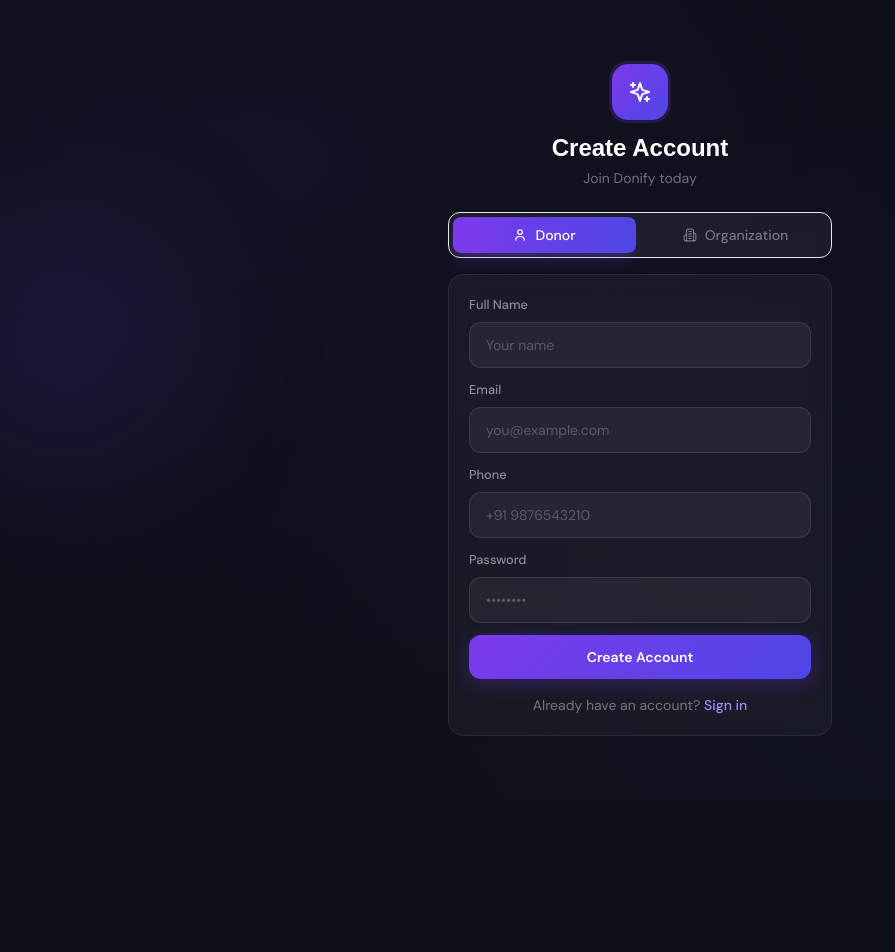
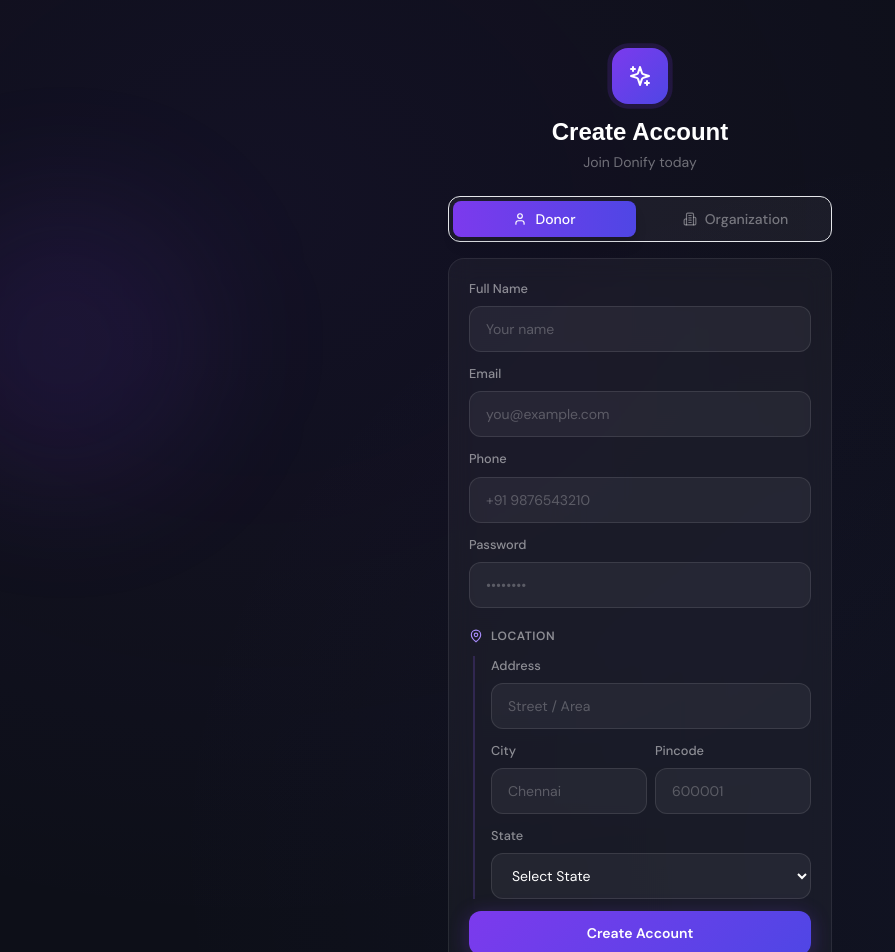
Before and after one commit to Dhanamalini-S-git/donation-frontend, a React (Create React App) app: page /register in a window 1280 px wide. Shown: the top 952 px of the page, without its empty margins (0-895 px from the left). Before the commit the page ends 800 px from the top, so only its background shows below. Built offline with nearby package versions, Linux system fonts and the light colour scheme.

Commit message:
forgot password ui

```diff
--- a/src/pages/auth/Login.js
+++ b/src/pages/auth/Login.js
@@ -1,15 +1,158 @@
 import React, { useState } from 'react';
 import { Link, useNavigate } from 'react-router-dom';
 import { useAuth } from '../../contexts/AuthContext';
+import API from '../../utils/api';
 import toast from 'react-hot-toast';
-import { Eye, EyeOff, Sparkles } from 'lucide-react';
+import { Eye, EyeOff, Sparkles, ArrowLeft, KeyRound, ShieldCheck } from 'lucide-react';
 
+// ─── Forgot Password Flow ───────────────────────────────
+const ForgotPassword = ({ onBack }) => {
+  const [step, setStep] = useState(1); // 1=email, 2=otp+newpass
+  const [email, setEmail] = useState('');
+  const [userId, setUserId] = useState('');
+  const [otp, setOtp] = useState(['','','','','','']);
+  const [newPassword, setNewPassword] = useState('');
+  const [confirmPassword, setConfirmPassword] = useState('');
+  const [loading, setLoading] = useState(false);
+  const refs = React.useRef([]);
+
+  const handleOtpChange = (i, val) => {
+    if (!/^\d?$/.test(val)) return;
+    const next = [...otp]; next[i] = val; setOtp(next);
+    if (val && i < 5) refs.current[i+1]?.focus();
+  };
+
+  const handleSendOtp = async (e) => {
+    e.preventDefault();
+    setLoading(true);
+    try {
+      const { data } = await API.post('/auth/forgot-password', { email });
+      setUserId(data.userId);
+      toast.success('OTP sent! Check server console.');
+      setStep(2);
+    } catch (err) {
+      toast.error(err.response?.data?.message || 'Email not found');
+    } finally { setLoading(false); }
+  };
+
+  const handleReset = async (e) => {
+    e.preventDefault();
+    if (newPassword !== confirmPassword) return toast.error('Passwords do not match!');
+    if (newPassword.length < 6) return toast.error('Password must be at least 6 characters');
+    setLoading(true);
+    try {
+      await API.post('/auth/reset-password', {
+        userId, otp: otp.join(''), newPassword
+      });
+      toast.success('Password reset successfully!');
+      onBack();
+    } catch (err) {
+      toast.error(err.response?.data?.message || 'Invalid OTP');
+    } finally { setLoading(false); }
+  };
+
+  return (
+    <div className="min-h-screen bg-app flex items-center justify-center p-4">
+      <div className="fixed inset-0 overflow-hidden pointer-events-none">
+        <div className="absolute top-1/4 -left-20 w-72 h-72 bg-violet-600/10 rounded-full blur-3xl animate-float"/>
+      </div>
+      <div className="w-full max-w-sm relative">
+        <div className="text-center mb-8 animate-fade-up">
+          <div className={`inline-flex items-center justify-center w-16 h-16 rounded-2xl mb-4 animate-pulse-ring ${
+            step === 1
+              ? 'bg-gradient-to-br from-violet-600 to-indigo-600 shadow-glow'
+              : 'bg-gradient-to-br from-emerald-500 to-teal-600'
+          }`}>
+            {step === 1 ? <KeyRound size={28} className="text-white"/> : <ShieldCheck size={28} className="text-white"/>}
+          </div>
+          <h1 className="font-display text-2xl font-bold text-white">
+            {step === 1 ? 'Forgot Password' : 'Reset Password'}
+          </h1>
+          <p className="text-white/40 text-sm mt-1">
+            {step === 1 ? 'Enter your email to receive OTP' : `OTP sent to ${email}`}
+          </p>
+        </div>
+
+        <div className="card animate-fade-up stagger-1">
+          {step === 1 ? (
+            <form onSubmit={handleSendOtp} className="space-y-4">
+              <div>
+                <label className="block mb-2">Email Address</label>
+                <input type="email" className="input-field" placeholder="you@example.com"
+                  value={email} onChange={e => setEmail(e.target.value)} required />
+              </div>
+              <button type="submit" disabled={loading} className="btn-primary">
+                {loading ? (
+                  <span className="flex items-center justify-center gap-2">
+                    <svg className="animate-spin h-4 w-4" viewBox="0 0 24 24" fill="none">
+                      <circle className="opacity-25" cx="12" cy="12" r="10" stroke="currentColor" strokeWidth="4"/>
+                      <path className="opacity-75" fill="currentColor" d="M4 12a8 8 0 018-8v8z"/>
+                    </svg>Sending OTP...
+                  </span>
+                ) : 'Send OTP'}
+              </button>
+            </form>
+          ) : (
+            <form onSubmit={handleReset} className="space-y-4">
+              {/* OTP boxes */}
+              <div>
+                <label className="block mb-2">Enter OTP</label>
+                <div className="flex gap-2 justify-center">
+                  {otp.map((digit, i) => (
+                    <input key={i} ref={el => refs.current[i] = el}
+                      type="text" maxLength={1} value={digit}
+                      onChange={e => handleOtpChange(i, e.target.value)}
+                      onKeyDown={e => { if (e.key==='Backspace' && !otp[i] && i>0) refs.current[i-1]?.focus(); }}
+                      className={`w-10 h-12 text-center text-lg font-bold rounded-xl border-2 bg-white/5 text-white transition-all focus:outline-none focus:scale-105 ${
+                        digit ? 'border-violet-500 bg-violet-500/10' : 'border-white/10 focus:border-violet-500/60'
+                      }`}
+                    />
+                  ))}
+                </div>
+              </div>
+              <div>
+                <label className="block mb-2">New Password</label>
+                <input type="password" className="input-field" placeholder="Min 6 characters"
+                  value={newPassword} onChange={e => setNewPassword(e.target.value)} required />
+              </div>
+              <div>
+                <label className="block mb-2">Confirm Password</label>
+                <input type="password" className="input-field" placeholder="Re-enter password"
+                  value={confirmPassword} onChange={e => setConfirmPassword(e.target.value)} required />
+              </div>
+              <button type="submit" disabled={loading} className="btn-primary">
+                {loading ? (
+                  <span className="flex items-center justify-center gap-2">
+                    <svg className="animate-spin h-4 w-4" viewBox="0 0 24 24" fill="none">
+                      <circle className="opacity-25" cx="12" cy="12" r="10" stroke="currentColor" strokeWidth="4"/>
+                      <path className="opacity-75" fill="currentColor" d="M4 12a8 8 0 018-8v8z"/>
+                    </svg>Resetting...
+                  </span>
+                ) : 'Reset Password'}
+              </button>
+            </form>
+          )}
+
+          <button onClick={onBack}
+            className="flex items-center justify-center gap-2 w-full mt-4 text-sm text-white/40 hover:text-violet-400 transition-colors">
+            <ArrowLeft size={14}/> Back to Login
+          </button>
+        </div>
+      </div>
+    </div>
+  );
+};
+
+// ─── Main Login ──────────────────────────────────────────
 const Login = () => {
   const [form, setForm] = useState({ email: '', password: '' });
   const [showPw, setShowPw] = useState(false);
   const [loading, setLoading] = useState(false);
+  const [showForgot, setShowForgot] = useState(false);
   const { login } = useAuth();
   const navigate = useNavigate();
+
+  if (showForgot) return <ForgotPassword onBack={() => setShowForgot(false)} />;
 
   const handleSubmit = async (e) => {
     e.preventDefault();
@@ -37,6 +180,7 @@ const Login = () => {
           <h1 className="font-display text-3xl font-bold text-white mb-1">Donify</h1>
           <p className="text-white/40 text-sm">Sign in to your account</p>
         </div>
+
         <div className="card animate-fade-up stagger-1">
           <form onSubmit={handleSubmit} className="space-y-4">
             <div>
@@ -55,7 +199,16 @@ const Login = () => {
                 </button>
               </div>
             </div>
-            <button type="submit" disabled={loading} className="btn-primary mt-2">
+
+            {/* Forgot password link */}
+            <div className="flex justify-end">
+              <button type="button" onClick={() => setShowForgot(true)}
+                className="text-xs text-violet-400 hover:text-violet-300 transition-colors font-medium">
+                Forgot password?
+              </button>
+            </div>
+
+            <button type="submit" disabled={loading} className="btn-primary">
               {loading ? (
                 <span className="flex items-center justify-center gap-2">
                   <svg className="animate-spin h-4 w-4" viewBox="0 0 24 24" fill="none">
@@ -66,6 +219,7 @@ const Login = () => {
               ) : 'Sign In'}
             </button>
           </form>
+
           <p className="text-center text-sm text-white/40 mt-5">
             Don't have an account?{' '}
             <Link to="/register" className="text-violet-400 font-medium hover:text-violet-300 transition-colors">Register</Link>
@@ -75,4 +229,5 @@ const Login = () => {
     </div>
   );
 };
+
 export default Login;
--- a/src/pages/auth/Register.js
+++ b/src/pages/auth/Register.js
@@ -2,14 +2,19 @@ import React, { useState } from 'react';
 import { Link, useNavigate } from 'react-router-dom';
 import API from '../../utils/api';
 import toast from 'react-hot-toast';
-import { Upload, Sparkles, Building2, User } from 'lucide-react';
+import { Upload, Sparkles, Building2, User, MapPin } from 'lucide-react';
 
 const Register = () => {
   const [role, setRole] = useState('donor');
-  const [form, setForm] = useState({ name: '', email: '', password: '', phone: '', organizationName: '' });
+  const [form, setForm] = useState({
+    name: '', email: '', password: '', phone: '', organizationName: '',
+    address: '', city: '', state: '', pincode: ''
+  });
   const [proofFile, setProofFile] = useState(null);
   const [loading, setLoading] = useState(false);
   const navigate = useNavigate();
+
+  const set = (key) => (e) => setForm(f => ({ ...f, [key]: e.target.value }));
 
   const handleSubmit = async (e) => {
     e.preventDefault();
@@ -18,14 +23,29 @@ const Register = () => {
       const fd = new FormData();
       Object.entries(form).forEach(([k, v]) => v && fd.append(k, v));
       fd.append('role', role);
+      // Location object as JSON string
+      fd.append('location', JSON.stringify({
+        address: form.address,
+        city: form.city,
+        state: form.state,
+        pincode: form.pincode
+      }));
       if (proofFile) fd.append('proofImage', proofFile);
       const { data } = await API.post('/auth/register', fd);
-      toast.success('OTP sent to your email!');
+      toast.success('OTP sent! Check server console.');
       navigate('/verify-otp', { state: { userId: data.userId, email: form.email } });
     } catch (err) {
       toast.error(err.response?.data?.message || 'Registration failed');
     } finally { setLoading(false); }
   };
+
+  const InputField = ({ label, field, type = 'text', placeholder, required = false }) => (
+    <div>
+      <label className="block mb-2">{label}</label>
+      <input type={type} className="input-field" placeholder={placeholder}
+        value={form[field]} onChange={set(field)} required={required} />
+    </div>
+  );
 
   return (
     <div className="min-h-screen bg-app flex items-center justify-center p-4">
@@ -34,7 +54,8 @@ const Register = () => {
         <div className="absolute bottom-1/4 -right-20 w-96 h-96 bg-indigo-600/8 rounded-full blur-3xl animate-float" style={{animationDelay:'2s'}} />
       </div>
 
-      <div className="w-full max-w-sm relative">
+      <div className="w-full max-w-sm relative py-8">
+        {/* Logo */}
         <div className="text-center mb-6 animate-fade-up">
           <div className="inline-flex items-center justify-center w-14 h-14 rounded-2xl bg-gradient-to-br from-violet-600 to-indigo-600 shadow-glow mb-3 animate-pulse-ring">
             <Sparkles size={24} className="text-white" />
@@ -43,6 +64,7 @@ const Register = () => {
           <p className="text-white/40 text-sm mt-1">Join Donify today</p>
         </div>
 
+        {/* Role selector */}
         <div className="flex gap-2 mb-4 p-1 bg-white/5 rounded-xl border border-white/8 animate-fade-up stagger-1">
           {[
             { key: 'donor', label: 'Donor', icon: <User size={14}/> },
@@ -51,7 +73,7 @@ const Register = () => {
             <button key={r.key} type="button" onClick={() => setRole(r.key)}
               className={`flex-1 flex items-center justify-center gap-2 py-2 rounded-lg text-sm font-medium transition-all duration-300 ${
                 role === r.key
-                  ? 'bg-gradient-to-r from-violet-600 to-indigo-600 text-white shadow-lg shadow-violet-500/20'
+                  ? 'bg-gradient-to-r from-violet-600 to-indigo-600 text-white shadow-lg'
                   : 'text-white/40 hover:text-white/70'
               }`}>
               {r.icon}{r.label}
@@ -61,34 +83,62 @@ const Register = () => {
 
         <div className="card animate-fade-up stagger-2">
           <form onSubmit={handleSubmit} className="space-y-3">
+
+            {/* Organization name — acceptor only */}
             {role === 'acceptor' && (
+              <InputField label="Organization Name" field="organizationName"
+                placeholder="NGO / Charity name" required />
+            )}
+
+            <InputField label="Full Name" field="name" placeholder="Your name" required />
+            <InputField label="Email" field="email" type="email" placeholder="you@example.com" required />
+            <InputField label="Phone" field="phone" placeholder="+91 9876543210" />
+            <InputField label="Password" field="password" type="password" placeholder="••••••••" required />
+
+            {/* Location Section */}
+            <div className="pt-2">
+              <div className="flex items-center gap-2 mb-3">
+                <MapPin size={14} className="text-violet-400" />
+                <span className="text-xs font-semibold text-white/50 uppercase tracking-wider">Location</span>
+              </div>
+              <div className="space-y-3 pl-1 border-l-2 border-violet-500/20 ml-1 pl-4">
                 <div>
-                <label className="block mb-2">Organization Name</label>
-                <input className="input-field" placeholder="NGO / Charity name"
-                  value={form.organizationName}
-                  onChange={e => setForm({ ...form, organizationName: e.target.value })} required />
+                  <label className="block mb-2">Address</label>
+                  <input className="input-field" placeholder="Street / Area"
+                    value={form.address} onChange={set('address')} />
                 </div>
-            )}
+                <div className="grid grid-cols-2 gap-2">
                   <div>
-              <label className="block mb-2">Full Name</label>
-              <input className="input-field" placeholder="Your name"
-                value={form.name} onChange={e => setForm({ ...form, name: e.target.value })} required />
+                    <label className="block mb-2">City</label>
+                    <input className="input-field" placeholder="Chennai"
+                      value={form.city} onChange={set('city')} />
                   </div>
                   <div>
-              <label className="block mb-2">Email</label>
-              <input type="email" className="input-field" placeholder="you@example.com"
-                value={form.email} onChange={e => setForm({ ...form, email: e.target.value })} required />
+                    <label className="block mb-2">Pincode</label>
+                    <input className="input-field" placeholder="600001"
+                      maxLength={6} value={form.pincode} onChange={set('pincode')} />
+                  </div>
                 </div>
                 <div>
-              <label className="block mb-2">Phone</label>
-              <input className="input-field" placeholder="+91 9876543210"
-                value={form.phone} onChange={e => setForm({ ...form, phone: e.target.value })} />
+                  <label className="block mb-2">State</label>
+                  <select className="input-field" value={form.state} onChange={set('state')}>
+                    <option value="" style={{background:'#1a1d27'}}>Select State</option>
+                    {[
+                      'Andhra Pradesh','Arunachal Pradesh','Assam','Bihar','Chhattisgarh',
+                      'Goa','Gujarat','Haryana','Himachal Pradesh','Jharkhand','Karnataka',
+                      'Kerala','Madhya Pradesh','Maharashtra','Manipur','Meghalaya','Mizoram',
+                      'Nagaland','Odisha','Punjab','Rajasthan','Sikkim','Tamil Nadu','Telangana',
+                      'Tripura','Uttar Pradesh','Uttarakhand','West Bengal',
+                      'Delhi','Jammu & Kashmir','Ladakh','Puducherry'
+                    ].map(s => (
+                      <option key={s} value={s} style={{background:'#1a1d27'}}>{s}</option>
+                    ))}
+                  </select>
                 </div>
-            <div>
-              <label className="block mb-2">Password</label>
-              <input type="password" className="input-field" placeholder="••••••••"
-                value={form.password} onChange={e => setForm({ ...form, password: e.target.value })} required />
               </div>
+            </div>
+
+            {/* Proof document — acceptor only */}
             {role === 'acceptor' && (
               <div>
                 <label className="block mb-2">Proof Document</label>
@@ -97,10 +147,12 @@ const Register = () => {
                   <span className="text-sm text-white/30 group-hover:text-white/60 transition-colors">
                     {proofFile ? proofFile.name : 'Upload proof image'}
                   </span>
-                  <input type="file" className="hidden" accept="image/*" onChange={e => setProofFile(e.target.files[0])} />
+                  <input type="file" className="hidden" accept="image/*"
+                    onChange={e => setProofFile(e.target.files[0])} />
                 </label>
               </div>
             )}
+
             <button type="submit" disabled={loading} className="btn-primary mt-2">
               {loading ? (
                 <span className="flex items-center justify-center gap-2">
@@ -112,6 +164,7 @@ const Register = () => {
               ) : 'Create Account'}
             </button>
           </form>
+
           <p className="text-center text-sm text-white/40 mt-4">
             Already have an account?{' '}
             <Link to="/login" className="text-violet-400 font-medium hover:text-violet-300 transition-colors">Sign in</Link>
@@ -121,4 +174,5 @@ const Register = () => {
     </div>
   );
 };
+
 export default Register;
```
Lines whose indentation alone changed are shown as unchanged.
